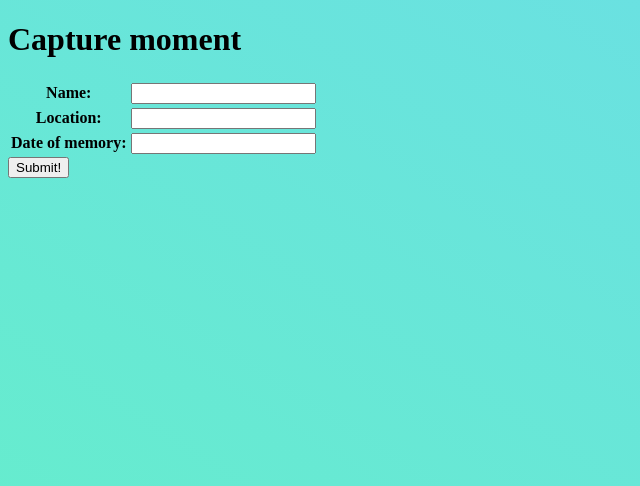
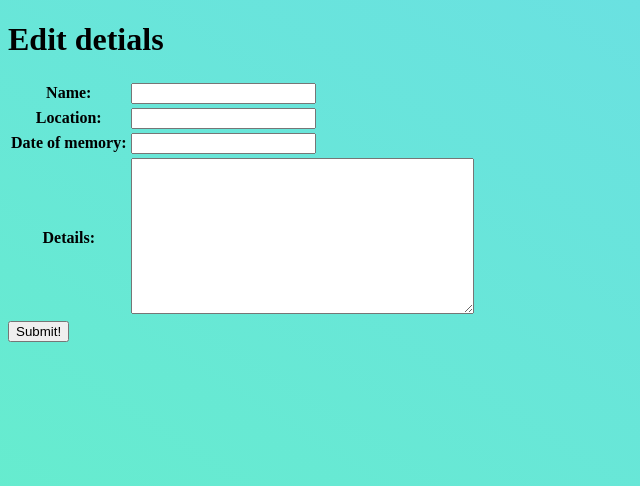
Before and after one commit to c-fasano/reflections, a Django app: page /memories/create in a window 1280 px wide. Shown: the part 70-556 px from the top of the page, without its empty margins (0-640 px from the left). Run offline with Django 3.2, Linux system fonts and the light colour scheme.

Commit message:
display memory details on mem detail view and edit view

```diff
--- a/main_app/templates/main_app/memory_form.html
+++ b/main_app/templates/main_app/memory_form.html
@@ -6,7 +6,7 @@
 
 {% block content %}
 
-<h1>Capture moment</h1>
+<h1>Edit detials</h1>
 
 
 <form action="" method="post" class="form-container">
--- a/main_app/templates/memories/detail.html
+++ b/main_app/templates/memories/detail.html
@@ -10,6 +10,7 @@
     <h1>{{ memory.name }}</h1>
     <h2>{{ memory.date }}</h2>
     <h2>{{ memory.location }}</h2>
+    <h2>{{ memory.details }}</h2>
   </div>
   <a href="{% url 'memories_update' memory.id %}" class="btn warn">Edit</a>
 </section>
--- a/main_app/views.py
+++ b/main_app/views.py
@@ -43,7 +43,7 @@ def memories_detail(request, memory_id):
 
 class MemoryCreate(CreateView):
   model = Memory
-  fields = ['name', 'location', 'date']
+  fields = ['name', 'location', 'date', 'details']
 
   def form_valid(self, form):
     form.instance.user = self.request.user
```
